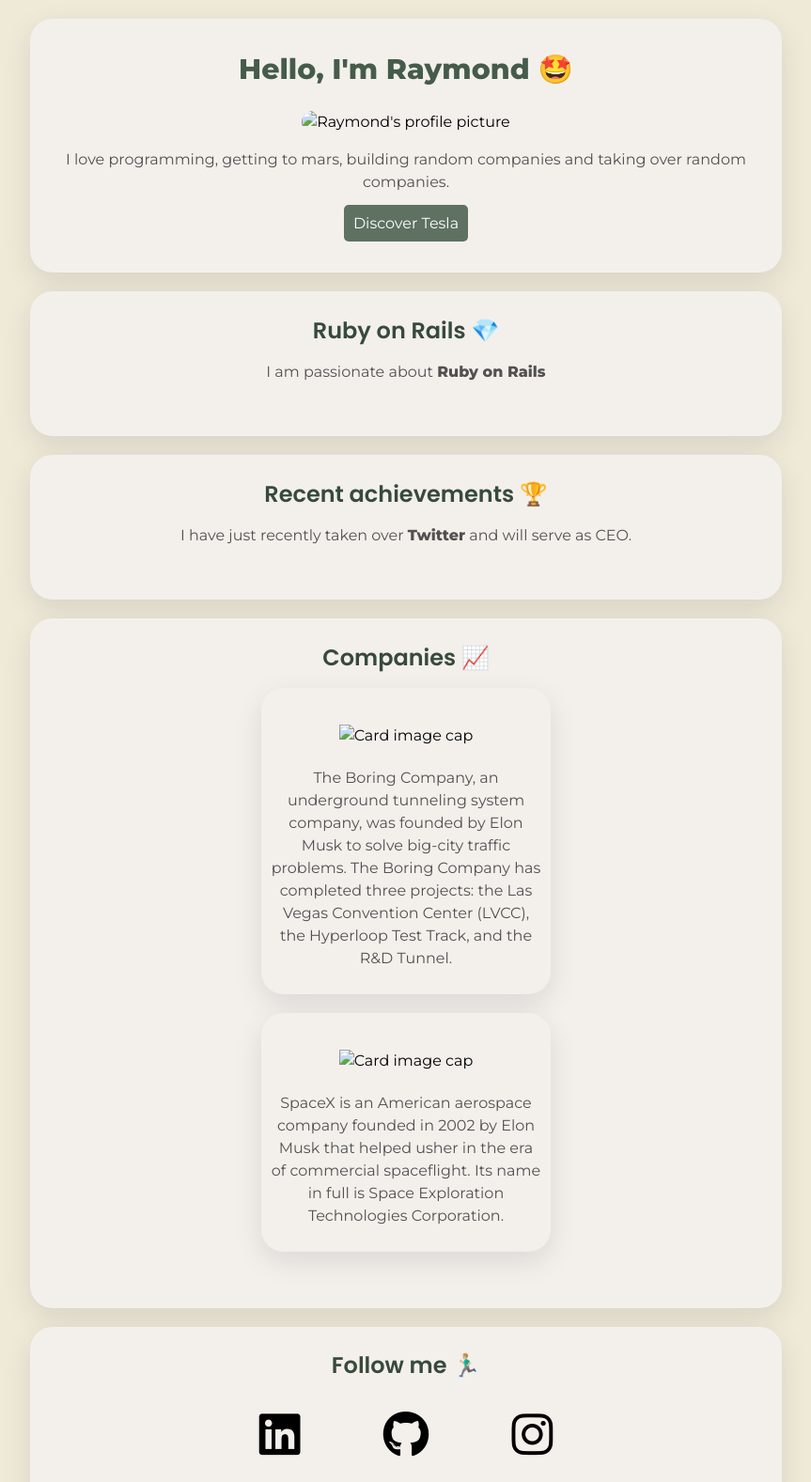
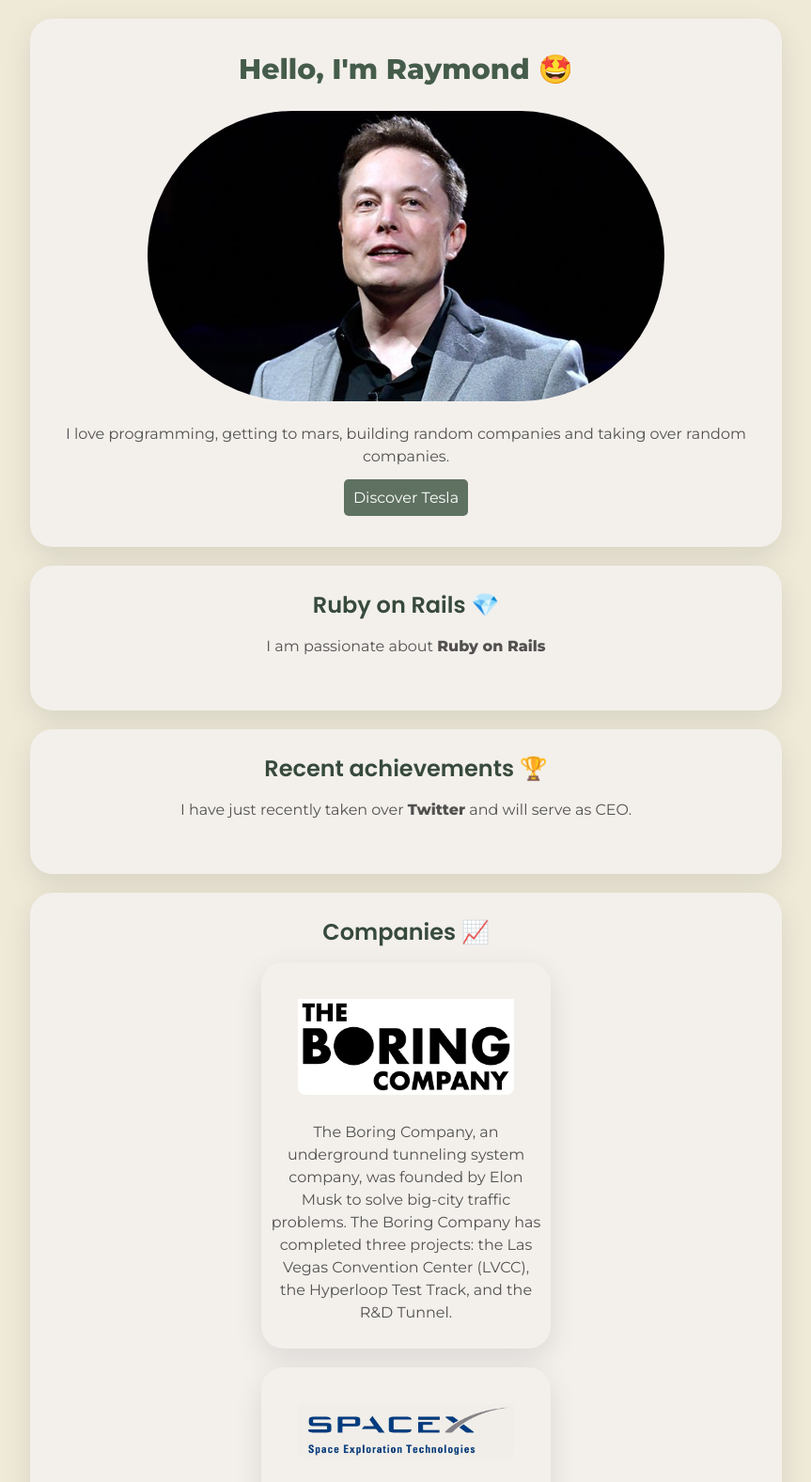
Before and after one commit to rayjosong/profile, a plain HTML site: page index.html in a window 1280 px wide. Shown: the top 1577 px of the page at 94% size, without its empty margins (208-1071 px from the left). Drawn offline with Linux system fonts and the light colour scheme; the site is published under a folder, as on GitHub Pages, so addresses that start at the root find nothing.

Commit message:
adjusteing my images

```diff
--- a/index.html
+++ b/index.html
@@ -15,7 +15,7 @@
     <div class="card">
       <div class="main section">
         <h1>Hello, I'm Raymond 🤩</h1>
-        <img id ="profile-round" src="/images/profile.jpeg" alt="Raymond's profile picture">
+        <img id ="profile-round" src="images/profile.jpeg" alt="Raymond's profile picture">
         <p class="intro-text">I love programming, getting to mars, building random companies and taking over random companies.</p>
         <a class="btn-green" href="https://www.tesla.com/" target="_blank">Discover Tesla</a>
       </div>
@@ -37,14 +37,14 @@
         <h2>Companies 📈</h2>
         <!-- <p>I am passionate about <strong>gaming</strong></p> -->
         <div class="bootstrap card" style="width: 18rem;">
-          <img class="card-img-top" src="/images/boring_company.png" alt="Card image cap">
+          <img class="card-img-top" src="images/boring_company.png" alt="Card image cap">
           <div class="card-body">
             <p class="card-text">The Boring Company, an underground tunneling system company, was founded by Elon Musk to solve big-city traffic problems. The Boring Company has completed three projects: the Las Vegas Convention Center (LVCC), the Hyperloop Test Track, and the R&D Tunnel.</p>
           </div>
         </div>
 
         <div class="bootstrap card" style="width: 18rem;">
-          <img class="card-img-top" src="/images/spacex_logo.png" alt="Card image cap">
+          <img class="card-img-top" src="images/spacex_logo.png" alt="Card image cap">
           <div class="card-body">
             <p class="card-text">SpaceX is an American aerospace company founded in 2002 by Elon Musk that helped usher in the era of commercial spaceflight. Its name in full is Space Exploration Technologies Corporation.</p>
           </div>
```
